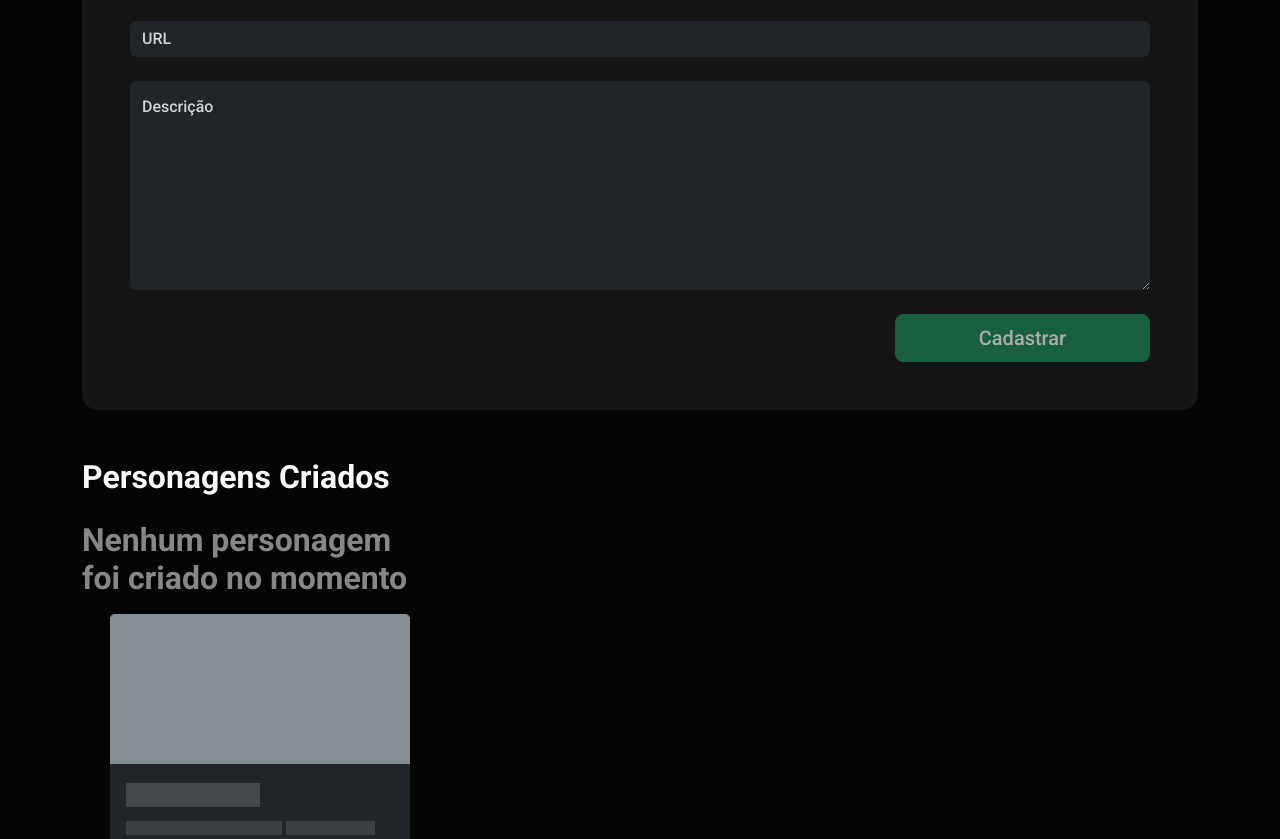
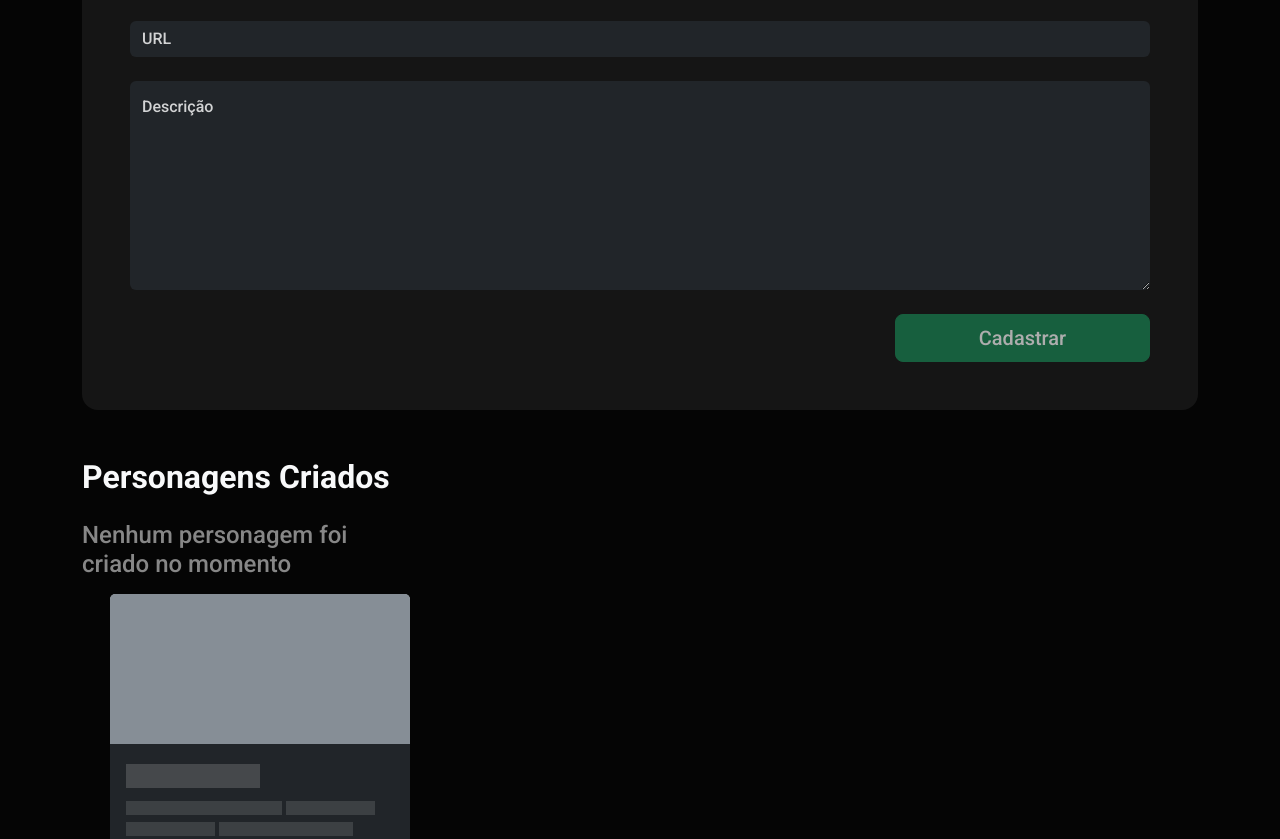
Before and after one commit to GabrielCesar48/checkpoint-I-frontend-II, a plain HTML site: page index.html in a window 1280 px wide. Shown: the part 253-1092 px from the top of the page. Drawn offline with nearby package versions, Linux system fonts and the light colour scheme.

Commit message:
colocando tamanho nas fontes

```diff
--- a/index.html
+++ b/index.html
@@ -69,7 +69,7 @@
           <div class="card-group row row-cols-1 row-cols-sm-1 row-cols-md-2 row-cols-lg-3 row-cols-xl-3 d-flex " id="cards" >
 
             <div class="row" id="noCardAdd">
-              <h2 class="fw-bolder mt-2 mb-3  d-flex justify-content-center  justify-content-sm-center justify-content-md-start justify-content-lg-start justify-content-xl-start noCardAdd">Nenhum personagem foi criado no momento</h2>
+              <h2 class="mt-2 mb-3 d-flex justify-content-center  justify-content-sm-center justify-content-md-start justify-content-lg-start justify-content-xl-start noCardAdd">Nenhum personagem foi criado no momento</h2>
             </div>
 
 
--- a/styles/style.css
+++ b/styles/style.css
@@ -84,3 +84,7 @@ textarea .form-control::placeholder { /* Chrome, Firefox, Opera, Safari 10.1+ */
 .noCardAdd {
   color: #ffffff85;
 }
+
+.noCardAdd {
+  font-size: 24px;
+}
```
